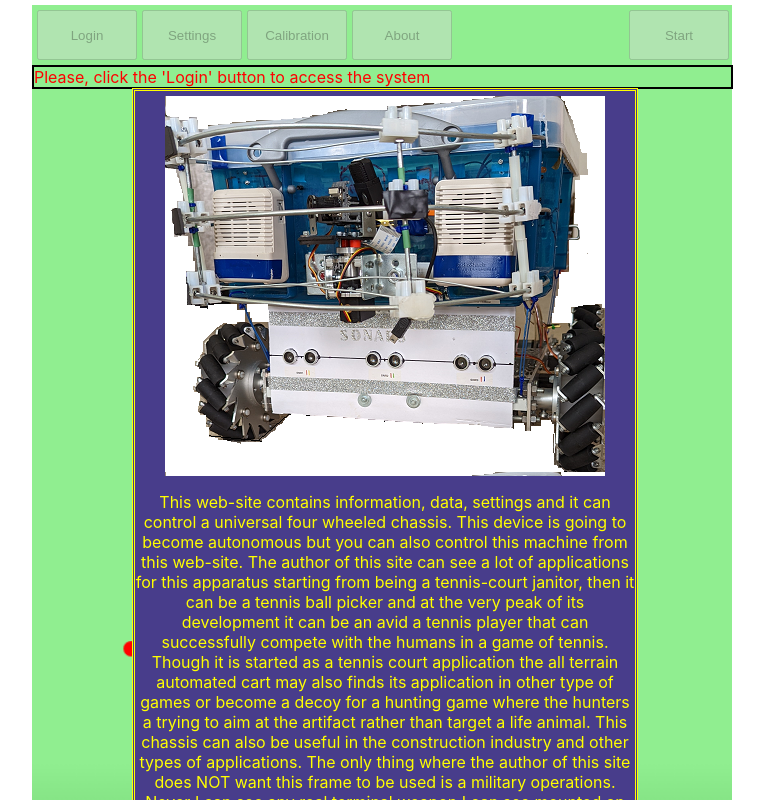
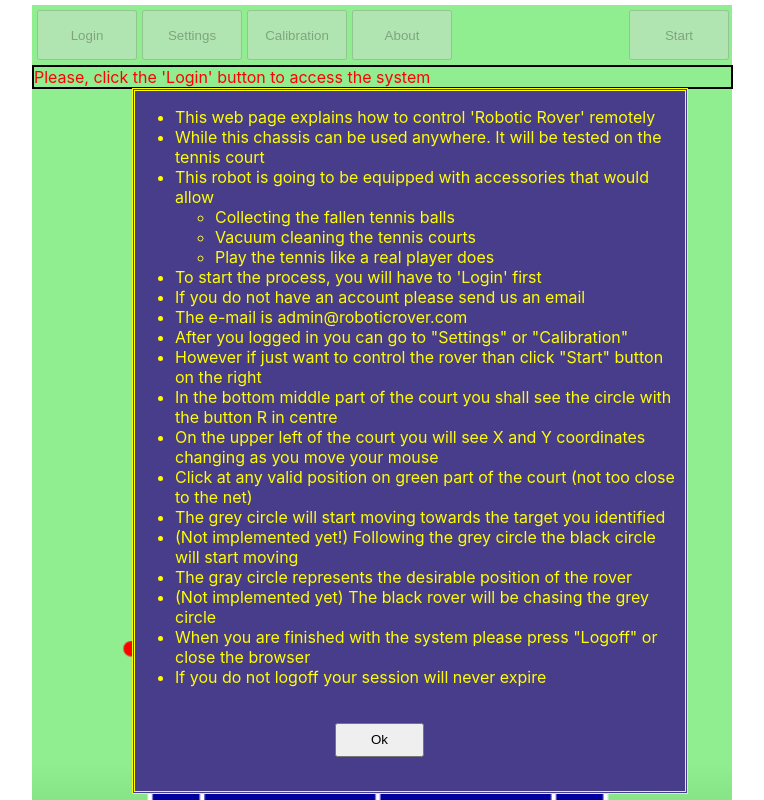
Before and after one commit to olegfomin/8x32, a React app: page / in a window 1280 px wide. Both pictures are taken after a click on the button "About". Shown: the top 800 px of the page, without its empty margins (258-1022 px from the left). Built offline with nearby package versions, Linux system fonts and the light colour scheme.

Commit message:
Preparing the software for the first release. TODO: Figure out what happens with "About" form

```diff
--- a/security.js
+++ b/security.js
@@ -61,11 +61,12 @@ class Authentication {
     // Validating that the token is still valid and labels it with a new time so it ain't gonna expire
     validateAndRefresh(token) {
         const tokenDate = this.token2DateMap[token];
-        if (tokenDate == null || tokenDate == undefined) throw new Error("Token is invalid");
+        if (tokenDate == null || tokenDate == undefined) throw new Error(`Provided Token ${token} is invalid`);
         const currentTime = Date.now();
-        if (tokenDate) throw new Error("Token is expired");
+        if (tokenDate < currentTime) throw new Error(`The token ${token} is expired`);
         this.token2DateMap[token] = currentTime+this.SESSION_DURATION;
         const username = this.token2UserNameMap[token];
+        if(username==null || username==undefined) throw new Error(`The provided Token ${token} is invalid`);
         console.log(`The ${username} has reconfirmed its heart beat` )
     }
 
--- a/server.js
+++ b/server.js
@@ -39,6 +39,11 @@ app.post('/auth', function(request, response) {
 
 app.put("/heart-beat", function(request, response) {
     const securityToken = request.headers["security-token"];
+    if(securityToken==undefined || securityToken==null) {
+        response.status(401);
+        response.send({"reason":"No security token found in a message"});
+        return;
+    }
     authentication.validateAndRefresh(securityToken);
     response.status(200);
     response.send({"status":"Accepted"});
--- a/src/AboutWindow.css
+++ b/src/AboutWindow.css
@@ -3,8 +3,8 @@
     top: -1350px;
 
     margin-left: 100px;
-    width: 500px;
-    height: 840px;
+    width: 550px;
+    height: 700px;
     border-style: double;
     border-color: yellow;
     color: yellow;
@@ -16,13 +16,15 @@
 #aboutSubmitButton {
     height: 34px;
     width: 89px;
-    margin-left: 195px;
-    margin-top: 5px;
+    margin-left: 200px;
+    margin-top: 20px;
 }
 
 #UpfrontImage {
-    margin: auto;
-    height: 380px;
-    width: 440px;
+    display: block;
+    margin-right: 10px;
+    height: 120px;
+    width: 120px;
+    background-size: 115px 115px;
     background-image: url("./images/UpfrontView.png");
 }
--- a/src/AboutWindow.js
+++ b/src/AboutWindow.js
@@ -9,20 +9,31 @@ export default class AboutWindow extends React.Component {
             <div id="AboutWindow">
               <form>
                 <div>
-                    <div id="UpfrontImage" src="./images/UpfrontView.png"></div>
-                    <p>This web-site contains information, data, settings and it can control a universal four wheeled chassis.
-                    This device is going to become autonomous but you can also control this machine from this web-site.
-                    The author of this site can see a lot of applications for this apparatus starting from being a tennis-court
-                    janitor, then it can be a tennis ball picker and at the very peak of its development it can be an avid
-                    a tennis player that can successfully compete with the humans in a game of tennis. Though it is started
-                    as a tennis court application the all terrain automated cart may also finds its application in other
-                    type of games or become a decoy for a hunting game where the hunters a trying to aim at the artifact
-                    rather than target a life animal. This chassis can also be useful in the construction industry and
-                    other types of applications. The only thing where the author of this site does NOT want this frame to
-                    be used is a military operations. Never I can see any real terminal weapon I can see mounted on top
-                    of the invention. Where I am still hesitating is the mine fields defusing operation where this robot
-                    can be really useful about and it can safe lives and health of people on the other hand it can also
-                        facilitate more rapid motion and deployment of the armed forces.</p>
+                    <ul>
+                        <li>This web page explains how to control 'Robotic Rover' remotely</li>
+                        <li>While this chassis can be used anywhere. It will be tested on the tennis court</li>
+                        <li>This robot is going to be equipped with accessories that would allow
+                            <ul>
+                                <li>Collecting the fallen tennis balls</li>
+                                <li>Vacuum cleaning the tennis courts</li>
+                                <li>Play the tennis like a real player does</li>
+                            </ul>
+                        </li>
+                        <li>To start the process, you will have to 'Login' first</li>
+                        <li>If you do not have an account please send us an email</li>
+                        <li>The e-mail is admin@roboticrover.com</li>
+                        <li>After you logged in you can go to "Settings" or "Calibration"</li>
+                        <li>However if just want to control the rover than click "Start" button on the right</li>
+                        <li>In the bottom middle part of the court you shall see the circle with the button R in centre</li>
+                        <li>On the upper left of the court you will see X and Y coordinates changing as you move your mouse</li>
+                        <li>Click at any valid position on green part of the court (not too close to the net)</li>
+                        <li>The grey circle will start moving towards the target you identified</li>
+                        <li>(Not implemented yet!) Following the grey circle the black circle will start moving</li>
+                        <li>The gray circle represents the desirable position of the rover</li>
+                        <li>(Not implemented yet) The black rover will be chasing the grey circle</li>
+                        <li>When you are finished with the system please press "Logoff" or close the browser</li>
+                        <li>If you do not logoff your session will never expire </li>
+                    </ul>
                 </div>
                 <button id="aboutSubmitButton" onClick={this.props.handleAboutSubmitClick}>Ok</button>
               </form>
--- a/src/Court.js
+++ b/src/Court.js
@@ -86,7 +86,7 @@ export default class Court extends React.Component {
         this.ctx.beginPath();  //start the path
         this.ctx.arc(x, y, 12, 0, Math.PI * 2); //draw the circle
         this.ctx.fill();
-        this.ctx.fillStyle = "black";
+        this.ctx.fillStyle = "gray";
         this.ctx.beginPath();  //start the path
         this.ctx.arc(x, y, 10, 0, Math.PI * 2); //draw the circle
         this.ctx.fill();
@@ -124,6 +124,7 @@ export default class Court extends React.Component {
     handleLoginClick(event) {
         const lb = document.getElementById("loginButton");
         if (!this.state.LoggedIn) {
+            drawACourt(this.ctx); // Removing "Robotic Rover Control Panel" on the first click
             window.scrollTo(0, 0);
             this.lw.style.display = "inherit";
         } else {
@@ -217,6 +218,21 @@ export default class Court extends React.Component {
                 }, "2500");
                 this.setState({"Current_X": this.state.Home_X});
                 this.setState({"Current_Y": this.state.Home_Y});
+                // Prints current mouse coordinates or 'Out' if the coordinate is larger than court size or too close to the net
+                const handleMouseMove = (event) => {
+
+                    let xy=this.getMousePos(this.canvas, event);
+
+                    const enclosedX = this.isInsideDmz(xy.x, xy.y) || this.isXOutsideCourt(xy.x) ? "Out" : Math.round(xy.x);
+                    const enclosedY = this.isInsideDmz(xy.x, xy.y) || this.isYOutsideCourt(xy.y) ? "Out" : Math.round(xy.y);
+                    if(enclosedX === "Out" || enclosedY === "Out") this.setState({isValidSpace: false});
+                    else this.setState({isValidSpace: true});
+
+                    if(this.state.LoggedIn && this.state.isConnected) this.statusBar.innerHTML = `X=${enclosedX}`+`  Y=${enclosedY}`;
+
+                };
+                window.addEventListener('mousemove', handleMouseMove);
+
                 this.statusBar.innerHTML = "Point the area where the rover must go";
                 window.scrollTo(0, 500); // Rolling the scroller to the end
             }
@@ -243,14 +259,16 @@ export default class Court extends React.Component {
     this.setState({"HeartBeatAgentId": heartBeatAgentId});
   }
 
-  /* Handles the tap on the "Submit" button on the Login screen */
+  /* Handles the tap on the "Submit" button on the Login screen. This is quite complex method that works as a
+  * toggle switch thus if you are logged off then this button serves as LoginButton otherwise if you are
+  * already logged-in than you shall logout of the system */
   handleLoginCallback(event) {
     event.preventDefault();
     if(!this.state.LoggedIn) { // The application is in logoff state right now and it is needed to get logged in
         const userName = document.getElementById("username").value;
         const password = document.getElementById("password").value;
         const encodedString = Buffer.from(`${userName}:${password}`).toString('base64');
-        const requestOptions = {
+        const requestOptions = { // TODO it seems like all communication pieces must be moved into a separate class
             method: 'POST',
             headers: {
                 'Content-Type': 'application/json',
@@ -284,7 +302,10 @@ export default class Court extends React.Component {
         };
         fetch('logoff', requestOptions) // Calling the authentication server
             .then(response => {
-                if (response.status == 200) this.successfulLogin(response);
+                if (response.status == 200) {
+                    this.statusBar.innerHTML = "You have successfully logged off the system";
+                    setTimeout(()=>{this.statusBar.innerHTML = "You may login again"}, 5000);
+                }
                 else throw new Error(JSON.stringify(response.body))
             })
             .catch(e => {
@@ -311,22 +332,6 @@ export default class Court extends React.Component {
         "LoggedIn": true
     });
     this.lw.style.display="none";
-
-      // Prints current mouse coordinates or 'Out' if the coordinate is larger than court size or too close to the net
-    const handleMouseMove = (event) => {
-
-        let xy=this.getMousePos(this.canvas, event);
-
-        const enclosedX = this.isInsideDmz(xy.x, xy.y) || this.isXOutsideCourt(xy.x) ? "Out" : Math.round(xy.x);
-        const enclosedY = this.isInsideDmz(xy.x, xy.y) || this.isYOutsideCourt(xy.y) ? "Out" : Math.round(xy.y);
-        if(enclosedX === "Out" || enclosedY === "Out") this.setState({isValidSpace: false});
-        else this.setState({isValidSpace: true});
-
-        if(this.state.LoggedIn) this.statusBar.innerHTML = `X=${enclosedX}`+`  Y=${enclosedY}`;
-
-    };
-    window.addEventListener('mousemove', handleMouseMove);
-
   };
 
   // Handle the non 200 response from the authentication service
@@ -374,7 +379,11 @@ export default class Court extends React.Component {
       this.yOffset = this.canvas.offsetTop;
 
       this.ctx = this.canvas.getContext("2d");
+
       drawACourt(this.ctx);
+      this.ctx.fillStyle = "black";
+      this.ctx.font = "30px Arial";
+      this.ctx.fillText("Robotic Rover Control Panel",95,120); // This will disappear as soon as any activities on the court like moving a robot start
 
       const handleResize = () => {
           this.xOffset = this.canvas.offsetLeft;
@@ -392,12 +401,12 @@ export default class Court extends React.Component {
 
   /* returns true if the given X coordinates is outside the tennis court */
   isXOutsideCourt(x) {
-      return x > this.X_COURT_MAX_COORD || x < this.X_COURT_MIN_COORD;
+      return x < this.X_COURT_MAX_COORD || x > this.X_COURT_MIN_COORD;
   }
 
   /* returns true if the given X coordinates is outside the tennis court */
   isYOutsideCourt(y) {
-      return y > this.Y_COURT_MAX_COORD || y < this.Y_COURT_MIN_COORD;
+      return y < this.Y_COURT_MAX_COORD || y > this.Y_COURT_MIN_COORD;
   }
 
     render() {
--- a/src/RouteMaker.js
+++ b/src/RouteMaker.js
@@ -3,6 +3,8 @@ import Court from "./Court";
 /* This class creates a valid route on a tennis court from point A to point B taking into account that there is
 * a net across the court. Meaning that if the given points are located on the opposite sides of the court the rover go
 * around the net not trying to go through it
+*
+* TODO: ATTENTION: There is some defect here allowing to jump the rover over the net if it gets close to it
 *
 * All rights belong to www.roboticrover.com
 *  */
@@ -96,14 +98,28 @@ export default class RouteMaker {
     // it renders 2 if the target is on the left corridor
     // and it returns 3 it the target belongs to the right corridor
     findSides(startX, startY, endX, endY) {
-        if((startY > this.CORRIDOR_TOP_Y && endY > this.CORRIDOR_TOP_Y) ||
-            (startY < this.CORRIDOR_BOTTOM_Y && endY < this.CORRIDOR_BOTTOM_Y)) return this.ON_SAME_SIDE;
+        if(((startY > this.Y_NET_COORDINATE && endY > this.Y_NET_COORDINATE) ||
+           (startY < this.Y_NET_COORDINATE && endY < this.Y_NET_COORDINATE)))
+        return this.ON_SAME_SIDE; // On the same side
+
+        if(((startY > this.Y_NET_COORDINATE && endY < this.Y_NET_COORDINATE) ||
+            (startY < this.Y_NET_COORDINATE && endY > this.Y_NET_COORDINATE)) &&
+            ((startX > this.X_LEFT_CORRIDOR_RIGHT && endX < this.X_RIGHT_CORRIDOR_LEFT) ||
+             (endX > this.X_LEFT_CORRIDOR_RIGHT && startX < this.X_RIGHT_CORRIDOR_LEFT)))
+        return this.ON_OPPOSITE_SIDES; // On opposite and divided by net
+
+        if(((startY >  this.Y_NET_COORDINATE && endY < this.Y_NET_COORDINATE) ||
+            (startY <  this.Y_NET_COORDINATE && endY > this.Y_NET_COORDINATE)) &&
+            (startX <  this.X_LEFT_CORRIDOR_RIGHT && endX < this.X_LEFT_CORRIDOR_RIGHT))
+        return this.ON_CORRIDOR_LEFT; // On the left corridor
+
+        if(((startY >  this.Y_NET_COORDINATE && endY < this.Y_NET_COORDINATE) ||
+                (startY <  this.Y_NET_COORDINATE && endY > this.Y_NET_COORDINATE)) &&
+            (startX >  this.X_RIGHT_CORRIDOR_LEFT && endX > this.X_RIGHT_CORRIDOR_LEFT))
+            return this.ON_CORRIDOR_RIGHT; // On the right corridor
 
 
-        if((startY > this.CORRIDOR_BOTTOM_Y && endY < this.CORRIDOR_TOP_Y) ||
-            (startY < this.CORRIDOR_TOP_Y && endY > this.CORRIDOR_BOTTOM_Y)) return this.ON_OPPOSITE_SIDES;
-
-        return endX > this.X_MEDIAN_LINE ? this.ON_CORRIDOR_RIGHT : this.ON_CORRIDOR_LEFT;
+        return "CANNOT_FIGURE_OUT_POSITION";
 
     }
 
@@ -124,6 +140,18 @@ export default class RouteMaker {
                 this.X_RIGHT_CORRIDOR_MEDIAN, this.CORRIDOR_TOP_Y,
                 endX, endY
             ) ; break;
+
+            case this.ON_CORRIDOR_LEFT: route.push({"x": startX, "y": startY});
+                                        route.push({"x": this.X_LEFT_CORRIDOR_MEDiAN, "y":startY});
+                                        route.push({"x": this.X_LEFT_CORRIDOR_MEDiAN, "y" :endY});
+                                        route.push({"x": endX, "y": endY});
+                                        break;
+
+            case this.ON_CORRIDOR_RIGHT: route.push({"x": startX, "y": startY});
+                                         route.push({"x": this.X_RIGHT_CORRIDOR_MEDIAN, "y":startY});
+                                         route.push({"x": this.X_RIGHT_CORRIDOR_MEDIAN, "y":endY});
+                                         route.push({"x": endX, "y": endY});
+                                         break;
 
             default: throw Error("Other cases not implemented yet");
         }
--- a/src/RoverWindow.css
+++ b/src/RoverWindow.css
@@ -2,7 +2,7 @@
     position: relative;
     width: 25px;
     height: 35px;
-    background-color: black;
+    background-color: gray;
     font-size: 14px;
     color: aqua;
     padding-top: 16px;
```
